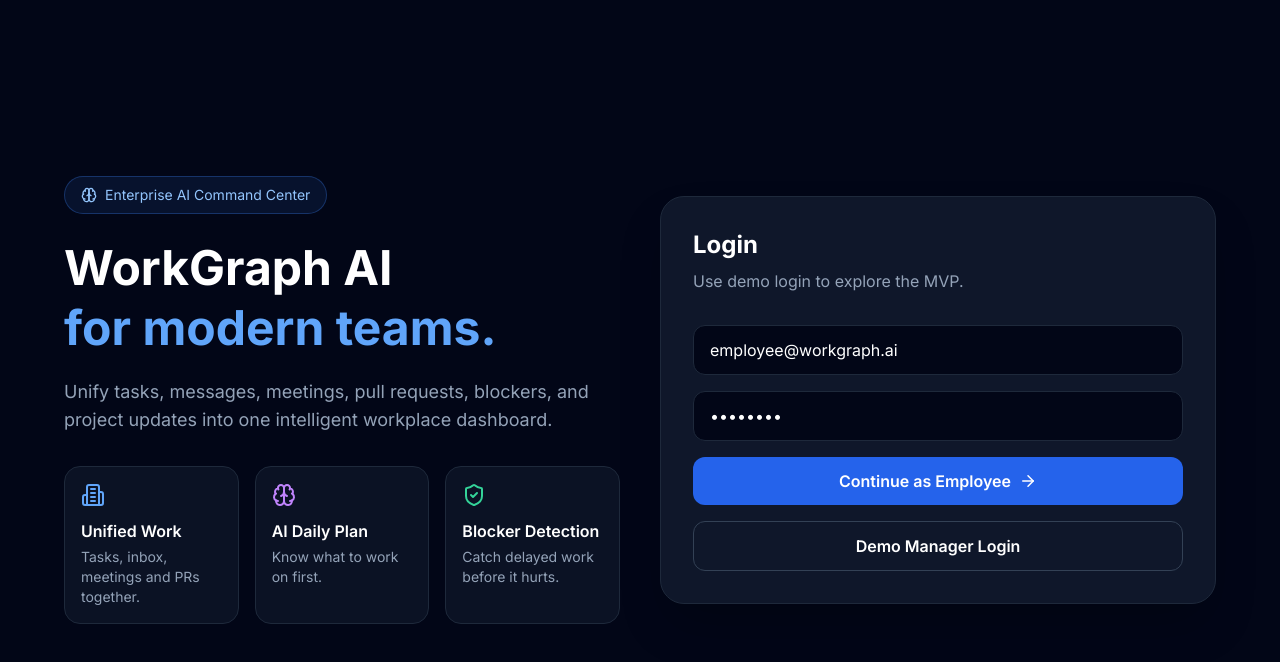
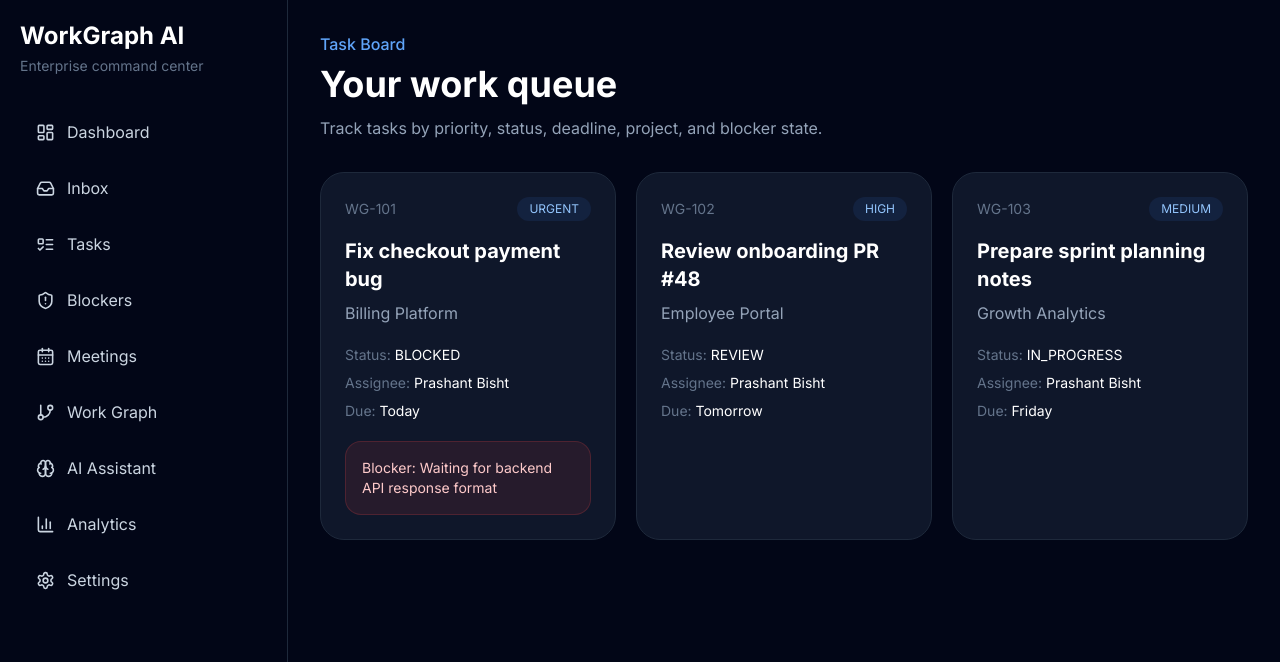
Before and after one commit to prashant2007-wq/WorkGraph-AI, a React (Vite) app in the folder apps/frontend/: page /tasks in a window 1280 px wide. Before the commit this address led to /login. Shown: the top 662 px of the page. Built offline with nearby package versions, Linux system fonts and the light colour scheme.

Commit message:
add tasks page

```diff
--- a/apps/frontend/src/pages/employee/Tasks.tsx
+++ b/apps/frontend/src/pages/employee/Tasks.tsx
@@ -1,8 +1,43 @@
+import { mockTasks } from "../../data/mockTasks";
+
 export default function Tasks() {
   return (
-    <div className="p-6">
-      <h1 className="text-2xl font-bold text-white">Tasks</h1>
-      <p className="text-slate-400 mt-2">Coming soon...</p>
-    </div>
-  )
+    <section>
+      <div>
+        <p className="text-blue-400 font-medium">Task Board</p>
+        <h1 className="text-4xl font-bold mt-2">Your work queue</h1>
+        <p className="text-slate-400 mt-3">
+          Track tasks by priority, status, deadline, project, and blocker state.
+        </p>
+      </div>
+
+      <div className="grid grid-cols-1 lg:grid-cols-3 gap-5 mt-8">
+        {mockTasks.map((task) => (
+          <div key={task.id} className="rounded-3xl border border-slate-800 bg-slate-900 p-6">
+            <div className="flex items-center justify-between">
+              <span className="text-sm text-slate-500">{task.id}</span>
+              <span className="rounded-full bg-blue-500/10 text-blue-300 px-3 py-1 text-xs">
+                {task.priority}
+              </span>
+            </div>
+
+            <h2 className="text-xl font-bold mt-4">{task.title}</h2>
+            <p className="text-slate-400 mt-2">{task.project}</p>
+
+            <div className="mt-5 space-y-2 text-sm">
+              <p><span className="text-slate-500">Status:</span> {task.status}</p>
+              <p><span className="text-slate-500">Assignee:</span> {task.assignee}</p>
+              <p><span className="text-slate-500">Due:</span> {task.dueDate}</p>
+            </div>
+
+            {task.blocker && (
+              <div className="mt-5 rounded-2xl border border-red-500/20 bg-red-500/10 p-4 text-sm text-red-200">
+                Blocker: {task.blocker}
+              </div>
+            )}
+          </div>
+        ))}
+      </div>
+    </section>
+  );
 }
--- a/apps/frontend/src/routes/AppRoutes.tsx
+++ b/apps/frontend/src/routes/AppRoutes.tsx
@@ -2,6 +2,7 @@
 import Login from "../pages/auth/Login";
 import Dashboard from "../pages/employee/Dashboard";
 import Inbox from "../pages/employee/Inbox";
+import Tasks from "../pages/employee/Tasks";
 import DashboardLayout from "../layouts/DashboardLayout";
 
 export default function AppRoutes() {
@@ -13,6 +14,7 @@
       <Route element={<DashboardLayout />}>
         <Route path="/dashboard" element={<Dashboard />} />
         <Route path="/inbox" element={<Inbox />} />
+        <Route path="/tasks" element={<Tasks />} />
       </Route>
 
       <Route path="*" element={<Navigate to="/login" replace />} />
```
